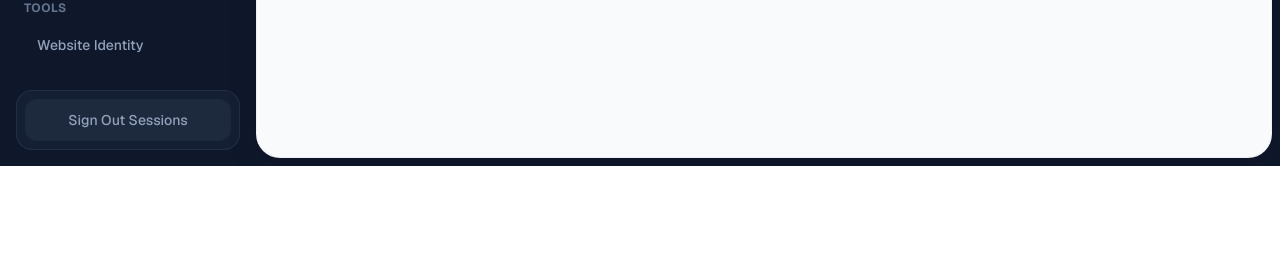
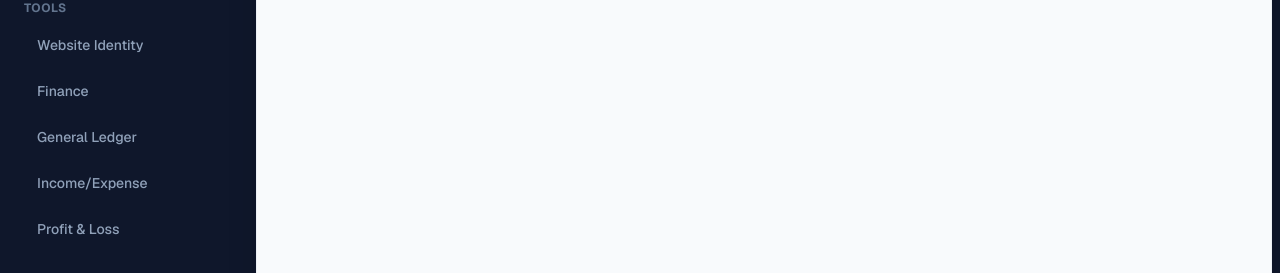
Before and after one commit to ravviraju/nextapp, a Next.js app: page /admin/appointments in a window 1280 px wide. Shown: the part 900-1173 px from the top of the page. Before the commit the page ends 1066 px from the top, so only its background shows below. Built offline with nearby package versions, Linux system fonts and the light colour scheme; no server answers; the database is empty.

Commit message:
finance side menu added

```diff
--- a/app/admin/layout.js
+++ b/app/admin/layout.js
@@ -107,7 +107,11 @@ export default function AdminLayout({ children }) {
 
           <div className="text-xs font-bold text-slate-500 uppercase tracking-wider mb-2 mt-6 px-2">Tools</div>
           <NavItem href="/admin/aboutus" label="Website Identity" currentPath={pathname} />
-        </nav>
+        <NavItem href="/admin/finance" label="Finance" currentPath={pathname} />
+          <NavItem href="/admin/finance/ledger" label="General Ledger" currentPath={pathname} />
+          <NavItem href="/admin/finance/income" label="Income/Expense" currentPath={pathname} />
+          <NavItem href="/admin/finance/profit-loss" label="Profit & Loss" currentPath={pathname} />
+          </nav>
 
         <div className="p-4 mt-auto">
           <div className="bg-slate-800/50 rounded-2xl p-2 border border-slate-700/50">
```
